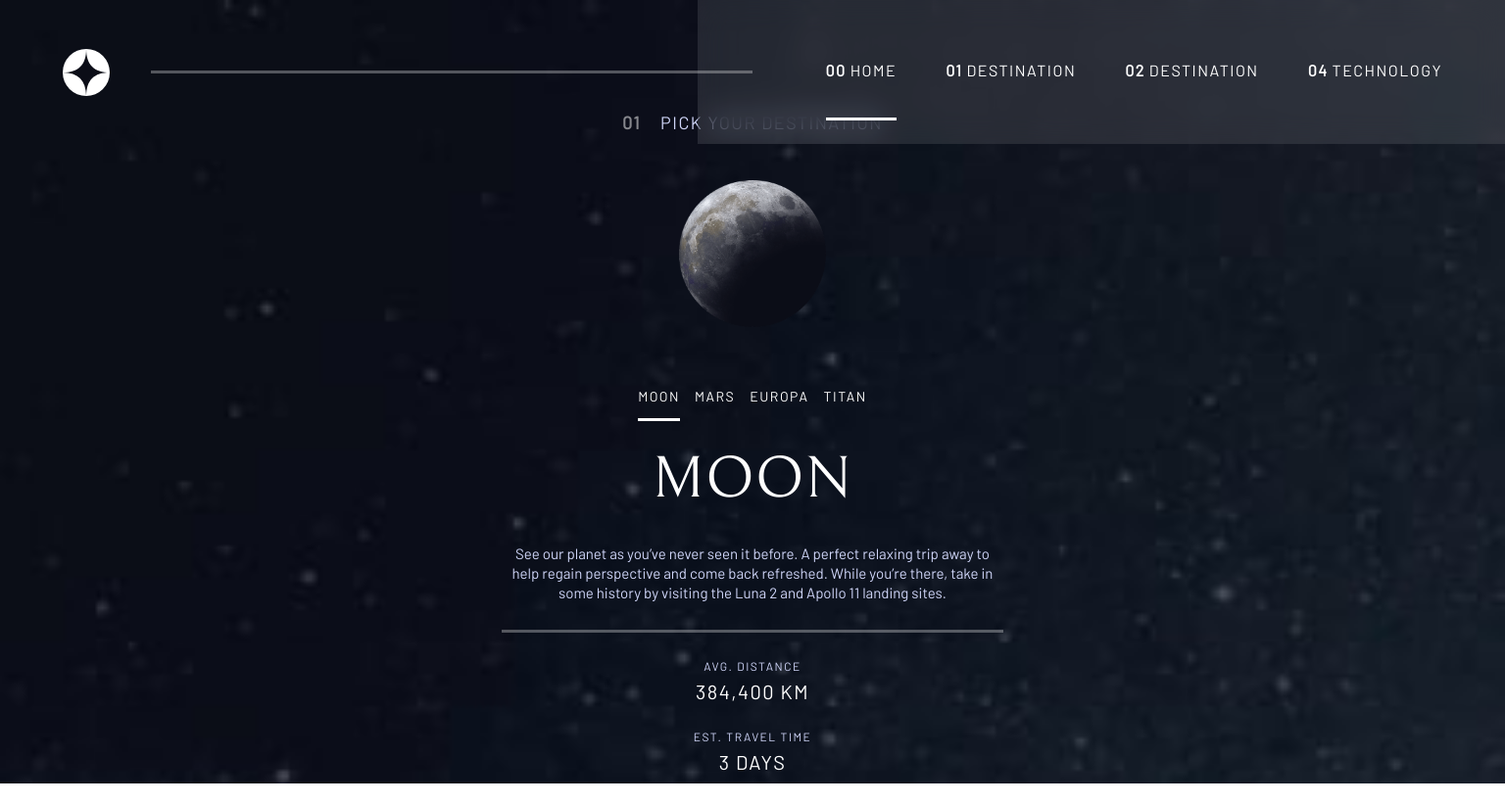
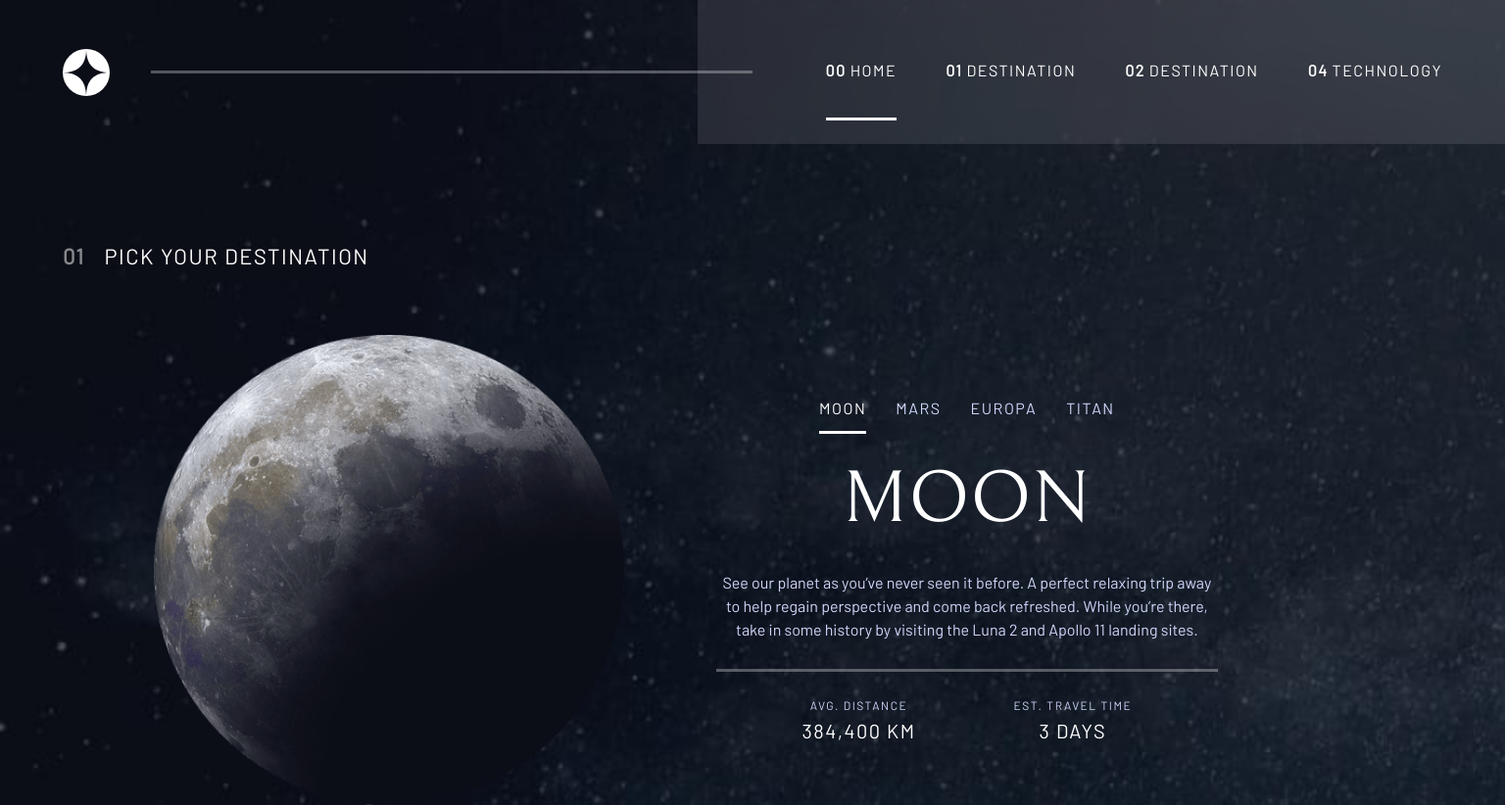
Before and after one commit to lasha-abuladze/space-tourism, a website: page index.html in a window 1536 px wide. Shown: the whole page at 98% size. Before the commit the page ends 800 px from the top, so only its background shows below. Drawn offline with Linux system fonts and the light colour scheme.

Commit message:
style(destination): finalize full responsiveness

```diff
--- a/app/main.scss
+++ b/app/main.scss
@@ -99,6 +99,7 @@ body {
         justify-content: center;
         gap: 20px;
         font-size: 18px;
+        color: $color--white;
         span {
             color: rgba($color--white, 0.5);
             font-weight: bold
@@ -257,6 +258,7 @@ body {
 
         .section--destination {
             background-image: url(./assets/destination/background-destination-mobile.jpg);
+            padding-left: 40px;
 
             figure {
                 .planet-img {
@@ -278,10 +280,11 @@ body {
 
                             a {
                                 display: block;
-                                color: $color--white;
+                                color: $color--blue-light;
                                 text-transform: uppercase;
                                 font-size: 14px;
                                 margin-bottom: 15px;
+                                transition: all $transition;
                             }
 
                             .underline--planet-name {
@@ -293,12 +296,21 @@ body {
                             }
 
                             &:hover {
+
+                                a {
+                                    color: $color--white;
+                                }
                                 .underline--planet-name {
                                     opacity: 1;
                                 }
                             }
 
                             &:first-child {
+
+                                a {
+                                    color: $color--white;
+                                }
+
                                 .underline--planet-name {
                                     width: 100%;
                                     height: 3px;
@@ -362,6 +374,22 @@ body {
 @media (min-width: 710px) {
 
     body {
+
+        .section {
+            padding-top: 230px;
+
+            .paragraph {
+                font-size: 16px;
+                line-height: 24px;
+            }
+
+            h5 {
+                max-width: fit-content;
+                font-size: 20px;
+                margin-bottom: 70px;
+            }
+        }
+
 
         .main-header {
             @include flex-row();
@@ -442,7 +470,6 @@ body {
 
             .section--home {
                 background-image: url(./assets/home/background-home-tablet.jpg);
-                padding-top: 230px;
 
                 .subtitle {
                     font-size: 18px;
@@ -454,9 +481,7 @@ body {
                     margin-bottom: 75px;
                 }
 
-                .paragraph {
-                    font-size: 16px;
-                    line-height: 24px;
+                .about-web {
                     margin-bottom: 120px;
                 }
 
@@ -464,6 +489,27 @@ body {
                     width: 150px;
                     height: 150px;
                     font-size: 18px;
+                }
+
+            }
+
+            .section--destination {
+                background-image: url(./assets/destination/background-destination-tablet.jpg);
+
+                figure {
+                    .planet-img {
+                        width: 300px;
+                        height: 300px;
+                        margin-bottom: 70px;
+                    }
+
+                    figcaption {
+                        .container--distance-duration {
+                            @include flex-row();
+                            justify-content: center;
+                            gap: 100px;
+                        }
+                    }
                 }
 
             }
@@ -477,6 +523,18 @@ body {
 @media (min-width: 1380px) {
 
     body {
+
+        .section {
+            padding: 0px 13%;
+            padding-top: 250px;
+            text-align: left;
+
+            h5 {
+                font-size: 22px;
+            }
+        }
+
+
         .main-header {
             padding-left: 64px;
 
@@ -516,13 +574,11 @@ body {
         }
 
         .main-section {
+
             .section--home {
                 @include flex-row();
                 justify-content: space-between;
                 background-image: url(./assets/home/background-home-desktop.jpg);
-                padding: 0px 13%;
-                padding-top: 250px;
-                text-align: left;
 
                 .subtitle {
                     font-size: 20px;
@@ -542,6 +598,42 @@ body {
                     height: 170px;
                 }
             }
+
+            .section--destination {
+                padding-left: 64px;
+                text-align: center;
+                figure {
+                    @include flex-row();
+                    justify-content: space-evenly;
+
+                    .planet-img {
+                        width: 480px;
+                        height: 480px;
+                        margin: 0px;
+                    }
+
+                    figcaption {
+                        .planets-list {
+                            gap: 30px;
+
+                            li {
+                                a {
+                                    font-size: 16px;
+                                }
+                            }
+                        }
+
+                        .planet-name {
+                            font-size: 75px;
+                        }
+
+
+
+
+                    }
+
+                }
+            }
         }
     }
 
```
Also changed, not shown: app/style.css, 1 other file.
